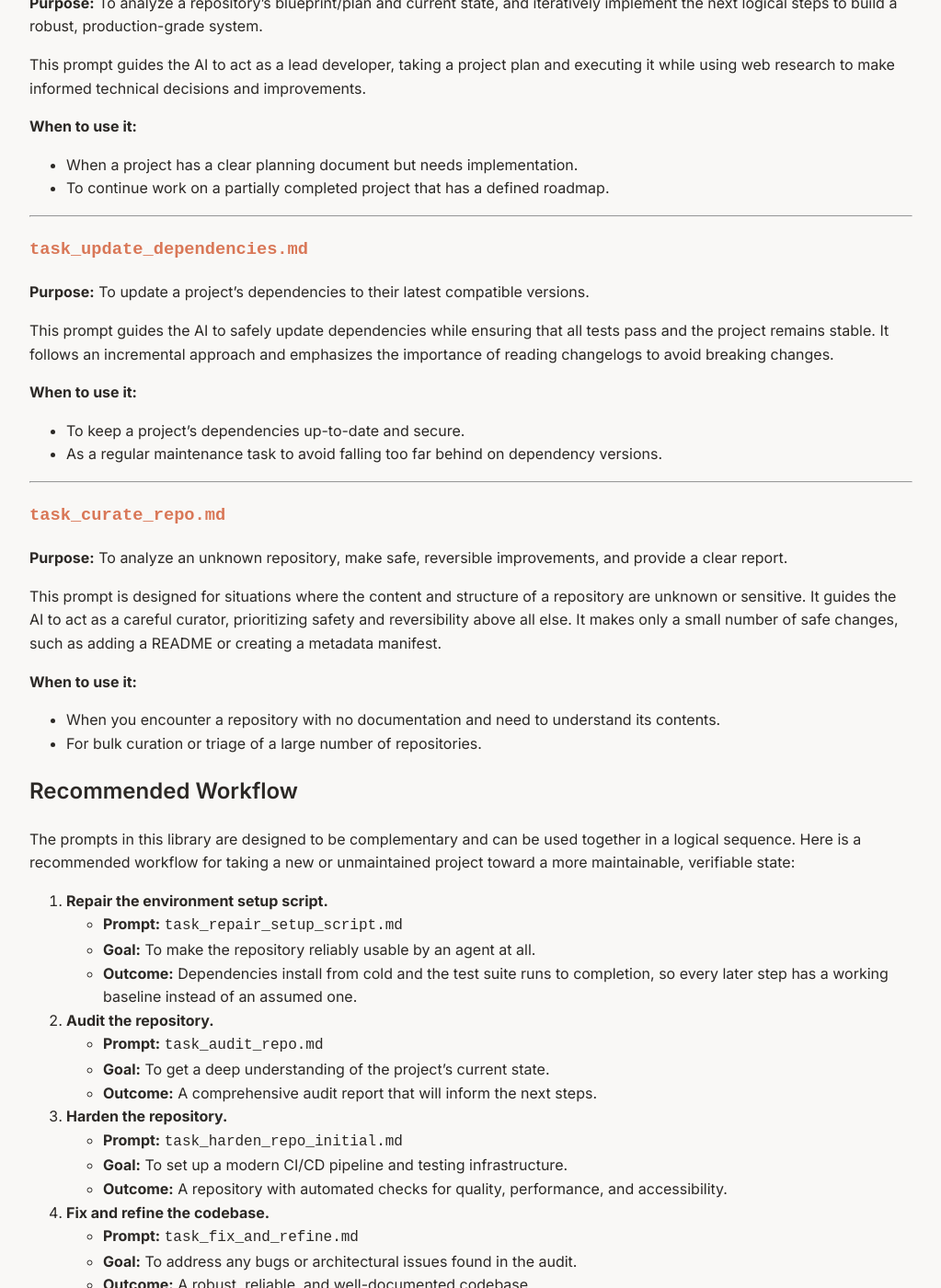
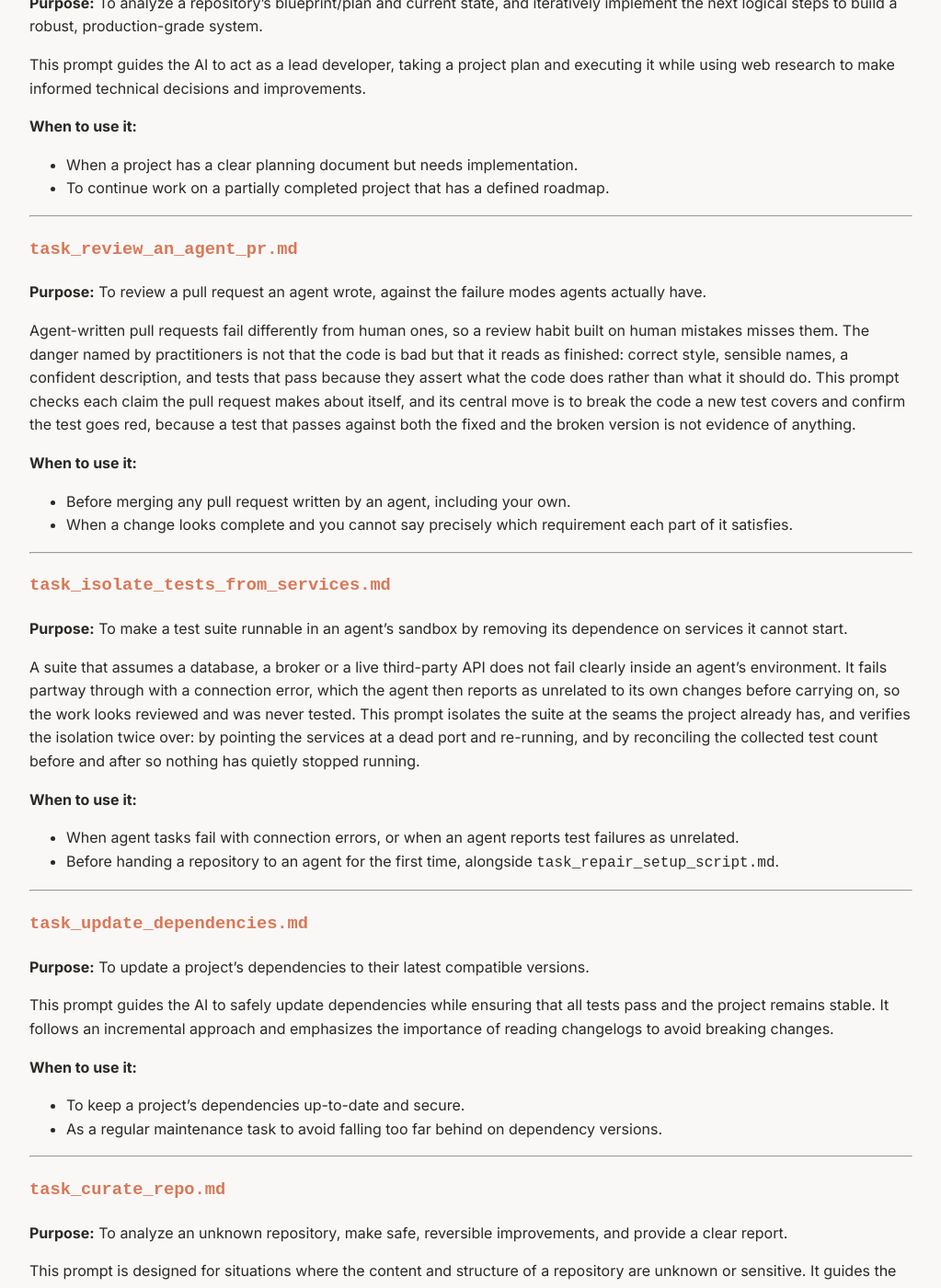
Before and after one commit to melbinjp/jules-prompts, a Jekyll site: the page built from PROMPTS_GUIDE.md, in a window 1280 px wide and 1400 px high, scrolled down 3484 px. Shown: the whole window at 92% size, without its empty margins (128-1151 px from the left). Built offline with Jekyll 4.4.1, drawn with Linux system fonts in a browser that asks for light colours.

Commit message:
Two more prompts for how agents actually fail, not how tasks are meant to go (#30)
task_review_an_agent_pr: agent-written pull requests fail differently from human
ones, so a review habit built on human mistakes misses them. The danger is not
that the code is bad, it is that it reads as finished: confident description,
sensible names, and tests that pass because they assert what the code does
rather than what it should do. The central move is to break the code a new test
covers and confirm the test goes red, since a test that passes against both the
fixed and the broken version is not evidence of anything.

task_isolate_tests_from_services: a suite that assumes a database or a live API
fails partway through inside an agent's sandbox with a connection error, which
the agent reports as unrelated to its changes before carrying on. The isolation
is verified twice: point the services at a dead port and re-run, and reconcile
the collected test count before and after so nothing has quietly stopped
running.

Both are Maintenance, so workflow.json is unchanged - that sequence is "New
Repository to Production" and neither of these is a step in it.

scripts/check_library_integrity.py run locally first: 15 prompts, 15 guide
entries, 5 workflow steps, agreeing.

```diff
--- a/PROMPTS_GUIDE.md
+++ b/PROMPTS_GUIDE.md
@@ -127,6 +127,28 @@ This prompt guides the AI to act as a lead developer, taking a project plan and
 
 ---
 
+### [`task_review_an_agent_pr.md`]({% link _prompts/task_review_an_agent_pr.md %})
+**Purpose:** To review a pull request an agent wrote, against the failure modes agents actually have.
+
+Agent-written pull requests fail differently from human ones, so a review habit built on human mistakes misses them. The danger named by practitioners is not that the code is bad but that it reads as finished: correct style, sensible names, a confident description, and tests that pass because they assert what the code does rather than what it should do. This prompt checks each claim the pull request makes about itself, and its central move is to break the code a new test covers and confirm the test goes red, because a test that passes against both the fixed and the broken version is not evidence of anything.
+
+**When to use it:**
+*   Before merging any pull request written by an agent, including your own.
+*   When a change looks complete and you cannot say precisely which requirement each part of it satisfies.
+
+---
+
+### [`task_isolate_tests_from_services.md`]({% link _prompts/task_isolate_tests_from_services.md %})
+**Purpose:** To make a test suite runnable in an agent's sandbox by removing its dependence on services it cannot start.
+
+A suite that assumes a database, a broker or a live third-party API does not fail clearly inside an agent's environment. It fails partway through with a connection error, which the agent then reports as unrelated to its own changes before carrying on, so the work looks reviewed and was never tested. This prompt isolates the suite at the seams the project already has, and verifies the isolation twice over: by pointing the services at a dead port and re-running, and by reconciling the collected test count before and after so nothing has quietly stopped running.
+
+**When to use it:**
+*   When agent tasks fail with connection errors, or when an agent reports test failures as unrelated.
+*   Before handing a repository to an agent for the first time, alongside `task_repair_setup_script.md`.
+
+---
+
 ### [`task_update_dependencies.md`]({% link _prompts/task_update_dependencies.md %})
 **Purpose:** To update a project's dependencies to their latest compatible versions.
 
```
Also changed, not shown: _prompts/task_isolate_tests_from_services.md (added, +59 -0 lines), _prompts/task_review_an_agent_pr.md (added, +61 -0 lines).
